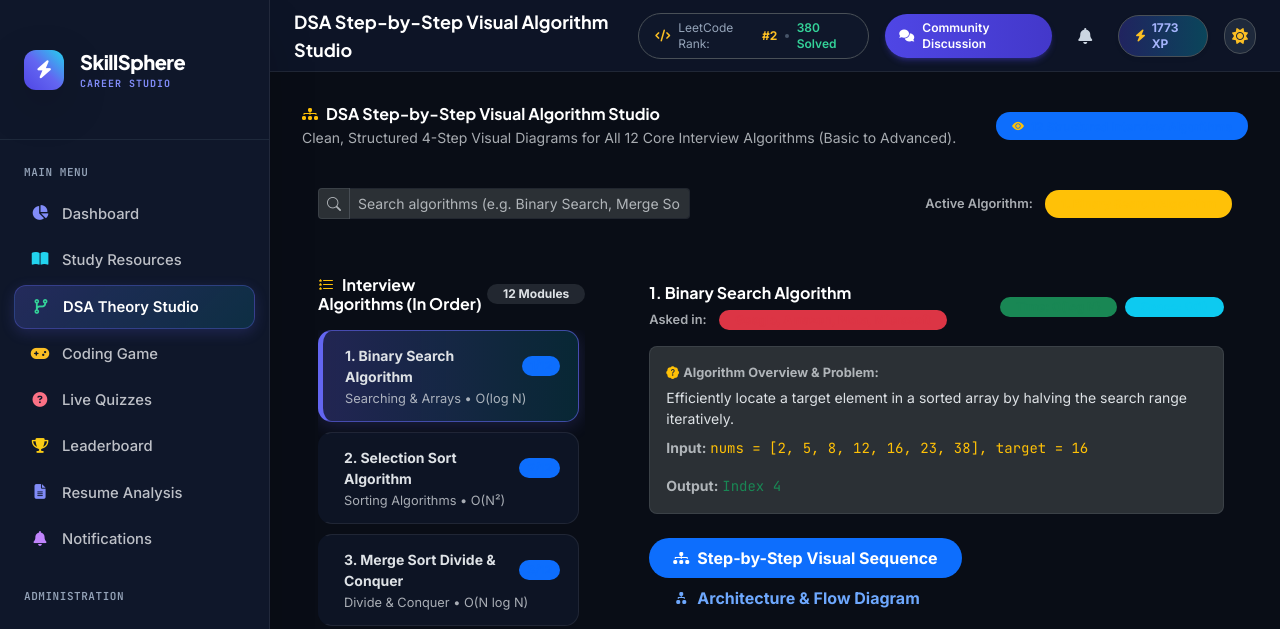
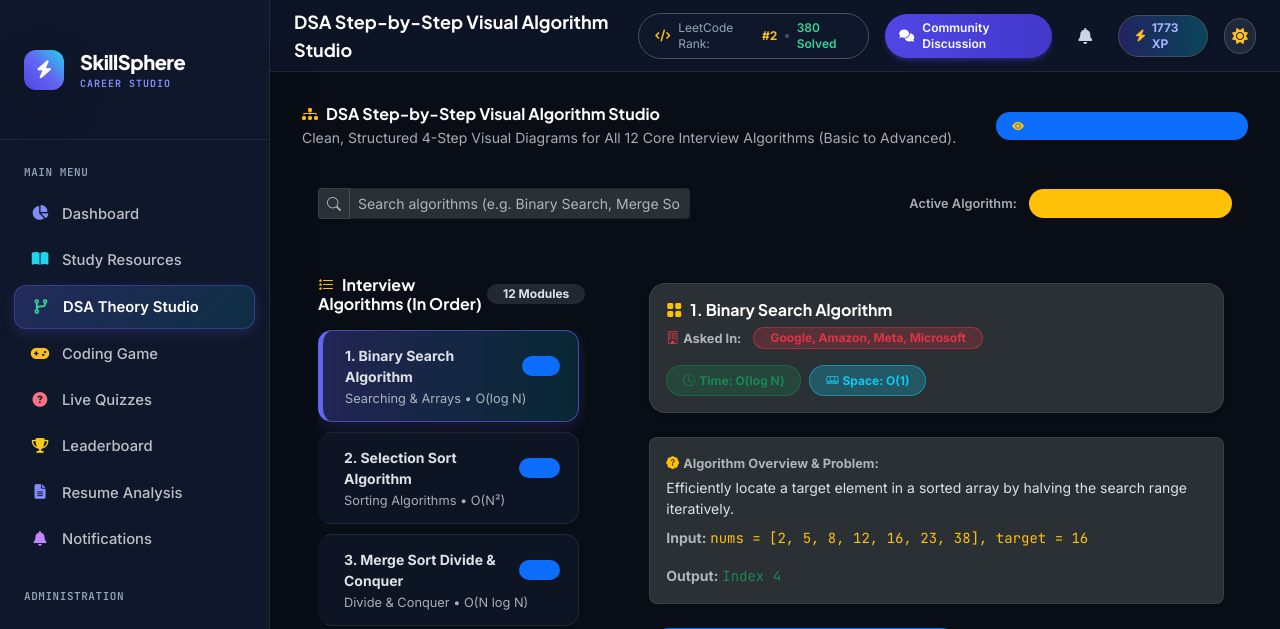
Before and after one commit to Rakesh451-ai/SkillSphere, a Django app: page /dashboard/dsa-visualizer/ in a window 1280 px wide. Shown: the top 629 px of the page. Run offline with Django 5.2, Linux system fonts and the light colour scheme; a user stored in the database is signed in; data comes from the database, SQL or seed files in the repository; some libraries are stand-ins or nearby versions.

Commit message:
Fix hidden Asked In, Active Algorithm, TC and SC badges in DSA Theory Studio

```diff
--- a/templates/dashboard/dsa_visualizer.html
+++ b/templates/dashboard/dsa_visualizer.html
@@ -116,16 +116,26 @@
     <!-- Right Column: Interactive Visual Step-by-Step Studio -->
     <div class="col-lg-8" id="rightWorkspaceColumn">
         <div class="card-custom p-4">
-            <!-- Topic Header -->
-            <div class="d-flex justify-content-between align-items-center mb-3 flex-wrap gap-2">
-                <div>
-                    <h5 class="fw-bold mb-1 text-white" id="topicTitle"><i class="bi bi-grid-fill text-warning me-2"></i>1. Binary Search Algorithm</h5>
-                    <small class="text-muted fw-semibold me-2">Asked in:</small>
-                    <span class="badge bg-danger bg-opacity-15 text-danger rounded-pill px-3 py-1 extra-small fw-bold" id="exampleQuestionCompany">Amazon, Meta, Google</span>
-                </div>
-                <div class="d-flex align-items-center gap-2">
-                    <span class="badge bg-success bg-opacity-20 text-success rounded-pill px-3 py-1 extra-small fw-bold" id="topicTimeBadge">Time: O(log N)</span>
-                    <span class="badge bg-info bg-opacity-20 text-info rounded-pill px-3 py-1 extra-small fw-bold" id="topicSpaceBadge">Space: O(1)</span>
+            <!-- Topic Header Banner Box -->
+            <div class="p-3 rounded-4 bg-body-tertiary border border-secondary border-opacity-25 mb-4 shadow-sm">
+                <div class="d-flex justify-content-between align-items-center flex-wrap gap-3">
+                    <div>
+                        <h4 class="fw-bold mb-2 text-white" id="topicTitle">
+                            <i class="bi bi-grid-fill text-warning me-2"></i>1. Binary Search Algorithm
+                        </h4>
+                        <div class="d-flex align-items-center gap-2 flex-wrap">
+                            <small class="text-muted fw-bold me-1"><i class="bi bi-building text-danger me-1"></i>Asked In:</small>
+                            <span class="badge bg-danger bg-opacity-25 text-danger border border-danger border-opacity-50 rounded-pill px-3 py-1 fw-bold extra-small" id="exampleQuestionCompany">Amazon, Meta, Google</span>
+                        </div>
+                    </div>
+                    <div class="d-flex align-items-center gap-2 flex-wrap">
+                        <span class="badge bg-success bg-opacity-25 text-success border border-success border-opacity-50 rounded-pill px-3 py-2 fw-bold extra-small" id="topicTimeBadge">
+                            <i class="bi bi-clock-history me-1"></i>Time: O(log N)
+                        </span>
+                        <span class="badge bg-info bg-opacity-25 text-info border border-info border-opacity-50 rounded-pill px-3 py-2 fw-bold extra-small" id="topicSpaceBadge">
+                            <i class="bi bi-memory me-1"></i>Space: O(1)
+                        </span>
+                    </div>
                 </div>
             </div>
 
@@ -995,6 +1005,16 @@
         container.innerHTML = html;
     }
 
+    function escapeHtml(str) {
+        if (!str) return '';
+        return String(str)
+            .replace(/&/g, "&amp;")
+            .replace(/</g, "&lt;")
+            .replace(/>/g, "&gt;")
+            .replace(/"/g, "&quot;")
+            .replace(/'/g, "&#039;");
+    }
+
     function selectTopic(key, element) {
         currentTopicKey = key;
         currentStepIndex = 0;
@@ -1010,11 +1030,11 @@
         const data = TOPIC_THEORY_DATA[key];
         if (!data) return;
 
-        document.getElementById('topicTitle').textContent = data.title;
+        document.getElementById('topicTitle').innerHTML = `<i class="bi bi-grid-fill text-warning me-2"></i>${escapeHtml(data.title)}`;
         document.getElementById('exampleQuestionCompany').textContent = data.companyTags;
-        document.getElementById('topicTimeBadge').textContent = `Time: ${data.timeComplexity}`;
-        document.getElementById('topicSpaceBadge').textContent = `Space: ${data.spaceComplexity}`;
-        document.getElementById('activeTopicBadge').textContent = data.title;
+        document.getElementById('topicTimeBadge').innerHTML = `<i class="bi bi-clock-history me-1"></i>Time: ${escapeHtml(data.timeComplexity)}`;
+        document.getElementById('topicSpaceBadge').innerHTML = `<i class="bi bi-memory me-1"></i>Space: ${escapeHtml(data.spaceComplexity)}`;
+        document.getElementById('activeTopicBadge').innerHTML = `<i class="bi bi-play-circle-fill me-1"></i>${escapeHtml(data.title)}`;
 
         document.getElementById('exampleQuestionProblem').textContent = data.problem;
         document.getElementById('exampleInputText').textContent = data.input;
```
